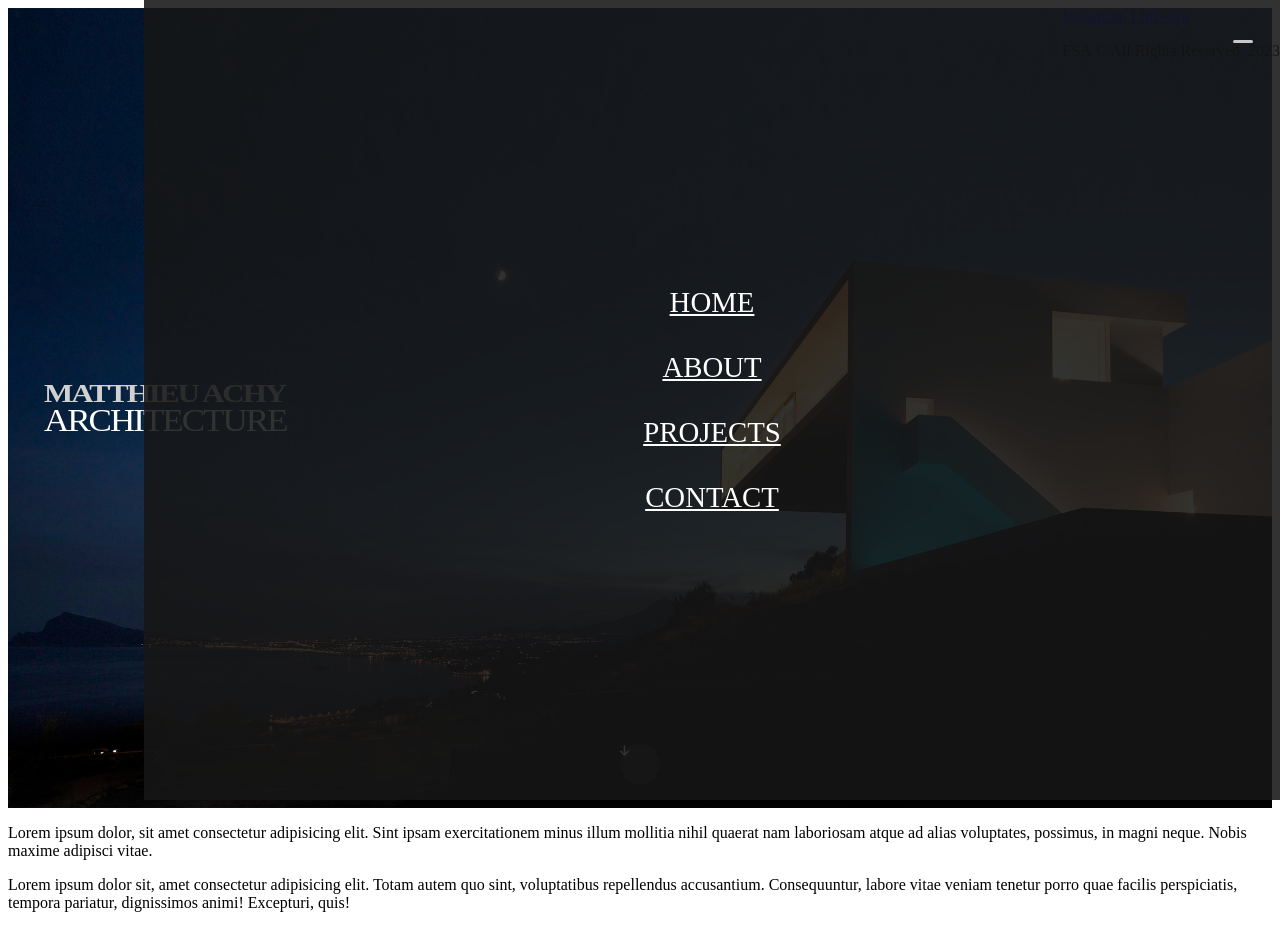
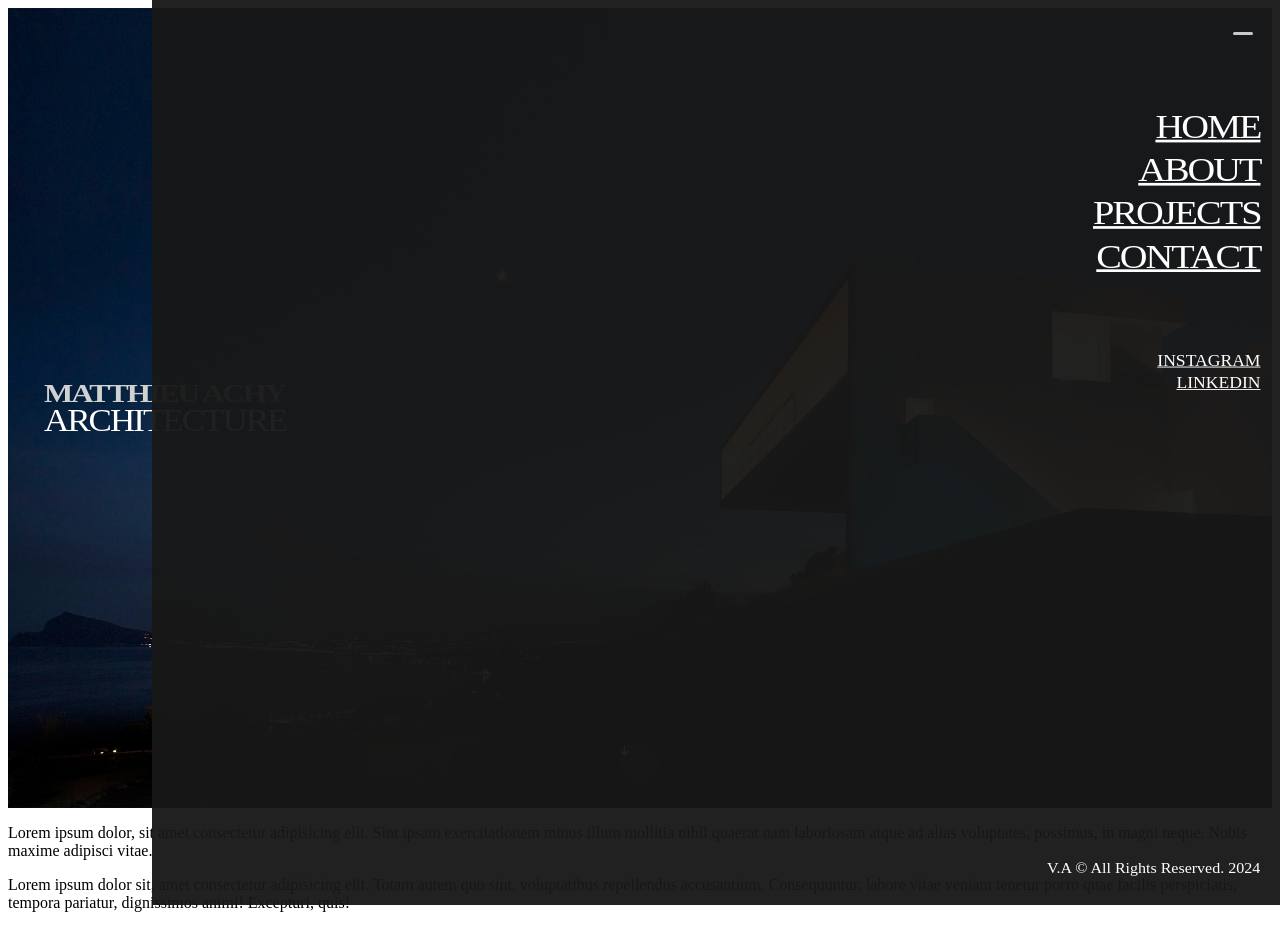
Before and after one commit to manda9988/ams-archi, a SvelteKit app: page / in a window 1280 px wide. Both pictures are taken after a click on the label 1242 px from the left and 42 px from the top of the page. Built offline with nearby package versions, Linux system fonts and the light colour scheme.

Commit message:
Initial commit

```diff
--- a/src/components/Nav.svelte
+++ b/src/components/Nav.svelte
@@ -7,7 +7,8 @@
 		<div class="meat"></div>
 		<div class="bottom-bun"></div>
 	</label>
-
+	<div class="nav-container">
+		<div class="links">
 			<div class="nav-links">
 				<a href="#home">Home</a>
 				<a href="#about">About</a>
@@ -18,7 +19,10 @@
 				<a href="#instagram">Instagram</a>
 				<a href="#linkedin">LinkedIn</a>
 			</div>
-	<p class="copy-right">FSA © All Rights Reserved. 2023</p>
+		</div>
+
+		<div class="copy-right">V.A © All Rights Reserved. 2024</div>
+	</div>
 </nav>
 
 <style>
--- a/src/styles/global.scss
+++ b/src/styles/global.scss
@@ -10,6 +10,7 @@
 body {
 	font-family: 'Inter', sans-serif;
 	overflow-x: hidden;
+	line-height: 0.9;
 }
 
 ul,
--- a/src/styles/nav.scss
+++ b/src/styles/nav.scss
@@ -2,8 +2,12 @@
 
 .navbar {
 	position: fixed;
-	right: 0;
+	top: 0;
+	left: 0;
+	width: 100%;
+	height: 100%;
 	z-index: 1;
+}
 
 #toggle {
 	display: none;
@@ -20,7 +24,6 @@
 	display: flex;
 	flex-direction: column;
 	justify-content: space-around;
-		// background: rgb(89, 42, 0);
 
 	div {
 		width: 100%;
@@ -31,38 +34,76 @@
 	}
 }
 
-	.nav-links {
+#toggle:checked + .hamburger .top-bun,
+#toggle:checked + .hamburger .bottom-bun {
+	opacity: 0;
+}
+
+.nav-container {
 	display: none;
 	position: fixed;
 	top: 0;
-		left: 18vh;
 	right: 0;
-		bottom: 0;
-		background-color: rgba(22, 22, 22, 0.879);
+	width: 85vw;
+	height: 100vh;
+	background-color: rgba(24, 24, 24, 0.957);
 	flex-direction: column;
-		justify-content: center;
-		align-items: center;
+	justify-content: space-between;
+	align-items: flex-end;
+	padding: 85px 20px 20px;
+}
 
-		a {
-			font-size: 1.8rem;
-			padding: 1rem;
+.links {
+	// background: rgb(20, 215, 66);
+	padding: 10px 0;
+}
+
+.nav-links,
+.social-links,
+.copy-right {
+	// background: rgb(82, 82, 252);
+	text-align: right;
+	transform: scaleY(0.9);
+}
+
+.nav-links {
+	display: flex;
+	flex-direction: column;
+	font-size: 2.4rem;
+	font-weight: 400;
+	margin-bottom: 60px;
+	letter-spacing: -2px;
+}
+
+.nav-links a,
+.social-links a {
+	margin: 2px 0;
 	color: white;
 	text-transform: uppercase;
-		}
+	cursor: pointer;
+	transition: color 0.3s ease;
+	// background: rgb(255, 95, 95);
 }
 
-	#toggle:checked ~ .nav-links {
-		display: flex;
-		a {
-			opacity: 1;
-		}
+.nav-links a:hover,
+.social-links a:hover {
+	color: #474747;
 }
 
-	#toggle:checked + .hamburger .top-bun {
-		opacity: 0;
+.social-links {
+	display: flex;
+	flex-direction: column;
+	font-size: 1.1rem;
+	font-weight: 400;
+	// letter-spacing: 1px;
 }
 
-	#toggle:checked + .hamburger .bottom-bun {
-		opacity: 0;
+.copy-right {
+	color: white;
+	font-size: 1rem;
+	padding: 0.5rem 0;
 }
+
+#toggle:checked ~ .nav-container {
+	display: flex;
 }
```
Lines whose indentation alone changed are shown as unchanged.
